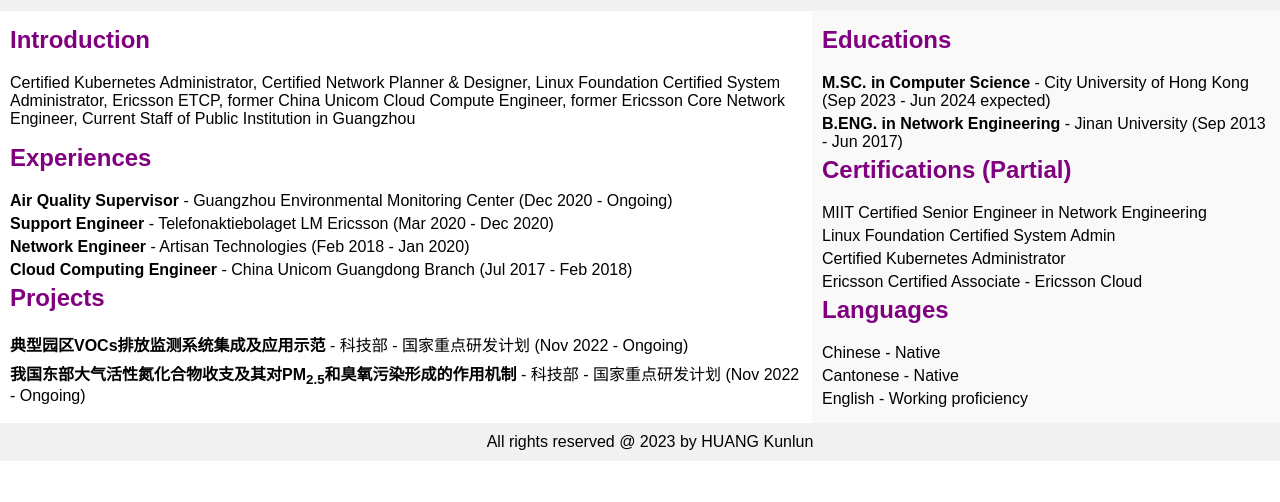
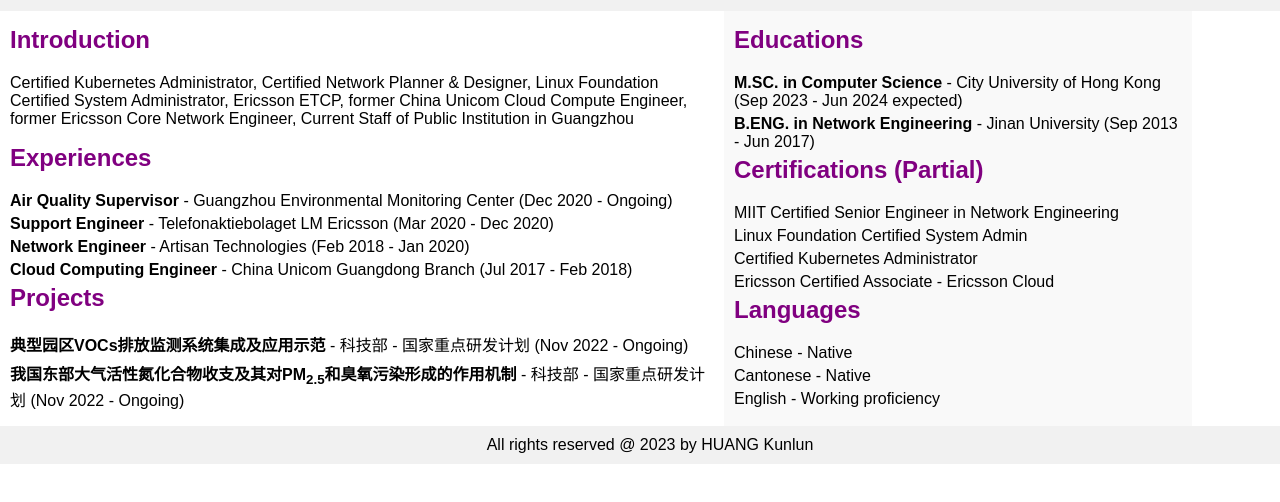
Before and after one commit to kunlunh/hklcv, a plain HTML site: page index.html in a window 1280 px wide. Shown: the part 86-588 px from the top of the page. Drawn offline with Linux system fonts and the light colour scheme.

Commit message:
Update index.html

```diff
--- a/index.html
+++ b/index.html
@@ -2,6 +2,8 @@
 <html lang="en">
 
 <head>
+    <script type="application/ld+json">
+{"@context":"https://schema.org","@type":"WebSite","headline":"HKL's CV","name":"hkl.one","url":"https://hkl.one/"}</script>
     <meta name="viewport" content="width=device-width, initial-scale=1">
     <style>
         body {
@@ -47,13 +49,13 @@
         }
 
         .column {
-            width: 100%;
+            width: 90%;
             padding: 10px;
         }
 
         .column-left {
             flex: 1;
-            max-width: 65%;
+            max-width: 55%;
         }
 
         .column-right {
```
